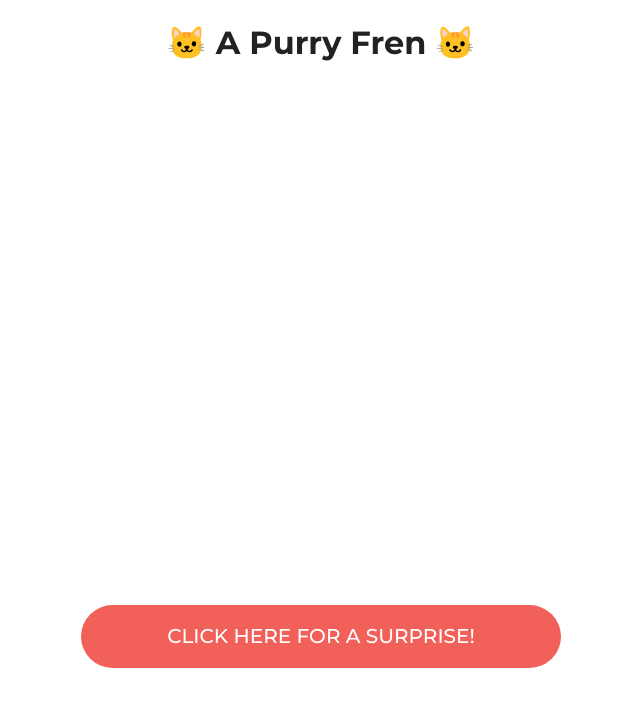
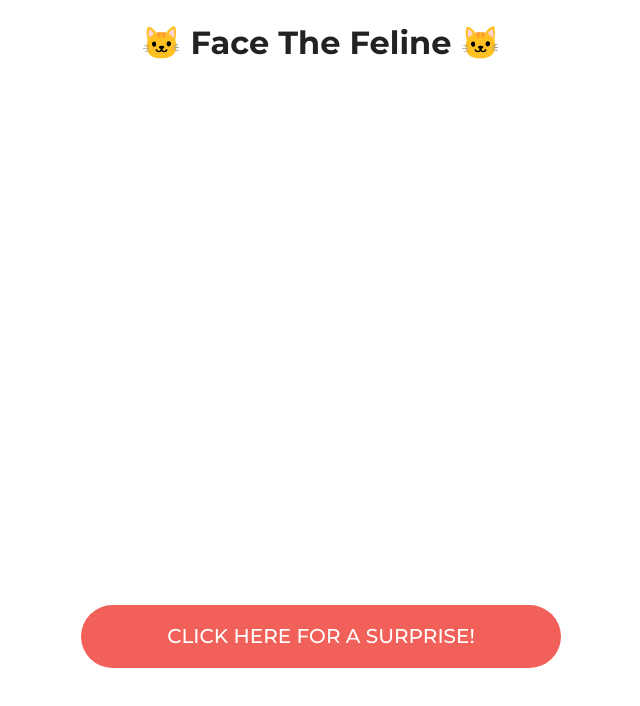
Before and after one commit to TwixmixyJanet/js-lesson05-click-event-kitty-if, a website: page index.html in a window 1280 px wide. Shown: the whole page, without its empty margins (319-959 px from the left). Drawn offline with nearby package versions, Linux system fonts and the light colour scheme.

Commit message:
Face the feline edit

```diff
--- a/index.html
+++ b/index.html
@@ -17,7 +17,7 @@
 
   <body>
     <main class="main-content">
-      <h1>🐱 A purry fren 🐱</h1>
+      <h1>🐱 Face The Feline 🐱</h1>
       <figure class="cat">
         <img src="img/cat-fren.jpg" />
       </figure>
```
